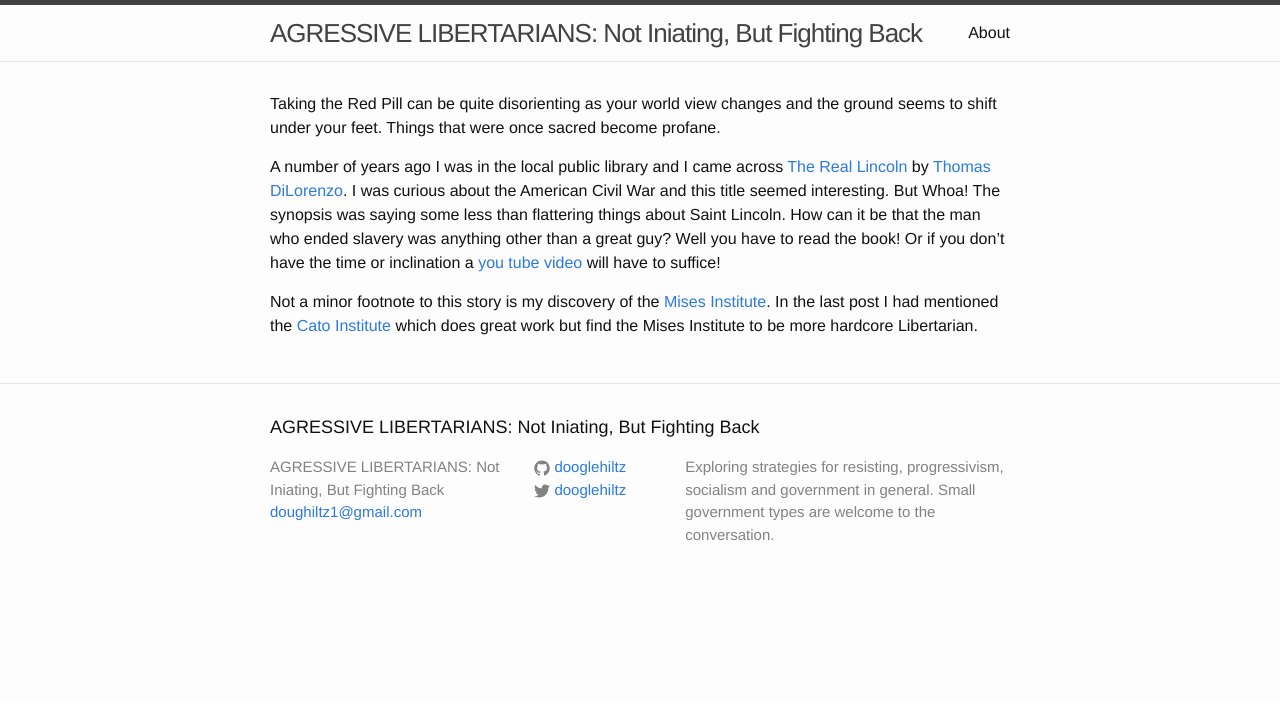
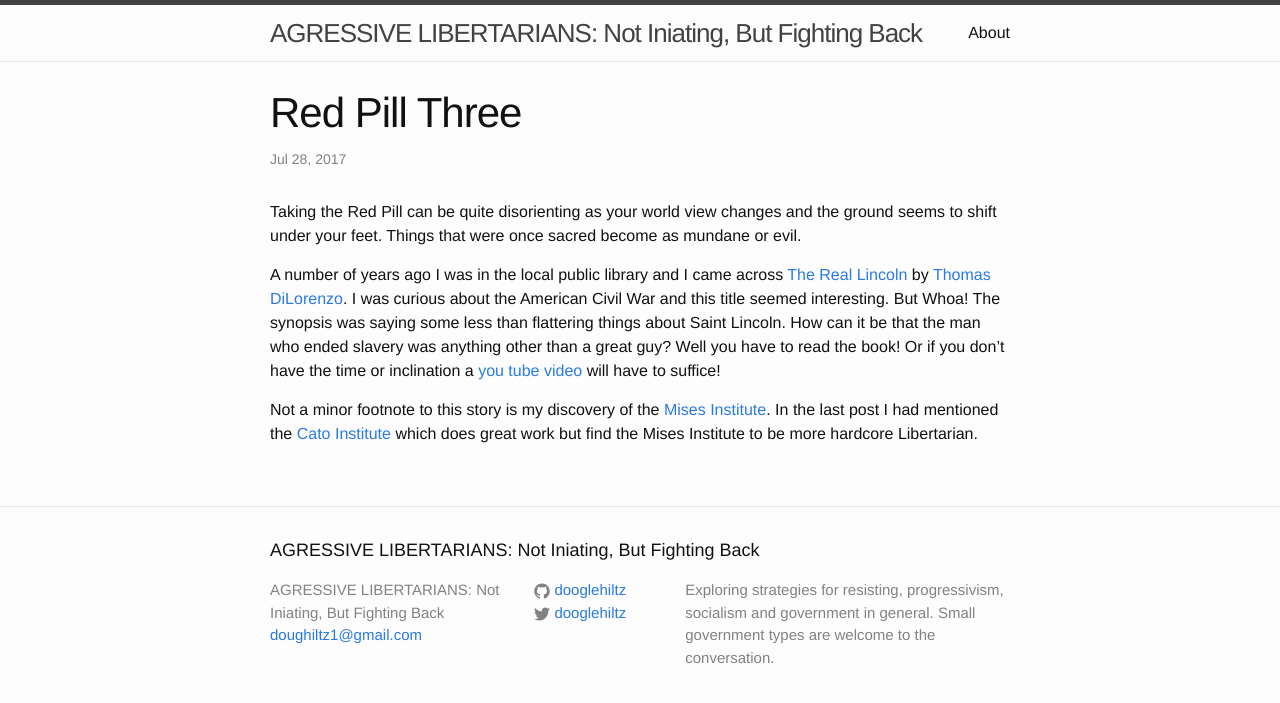
Before and after one commit to dooglehiltz/dooglehiltz.github.io, a Jekyll site: the page built from _posts/2017-07-28-Red-Pill-Three.markdown, in a window 1280 px wide. Shown: the top 703 px of the page. Built offline with Jekyll 4.4.1, drawn with Linux system fonts in a browser that asks for light colours; our own code applies the rules of GitHub Pages for plain Markdown files.

Commit message:
change sacred sentence
removing experimental front matter insert

```diff
--- a/_posts/2017-07-28-Red-Pill-Three.markdown
+++ b/_posts/2017-07-28-Red-Pill-Three.markdown
@@ -1,10 +1,6 @@
----
-layout: default
----
-
 Taking the Red Pill can be quite disorienting as your world view changes and the
 ground seems to shift under your feet.  Things that were once sacred become
-profane.
+as mundane or evil.
 
 A number of years ago I was in the local public library and I came
 across [The Real Lincoln](http://store.mises.org/Real-Lincoln-The-P172.aspx) by
```
